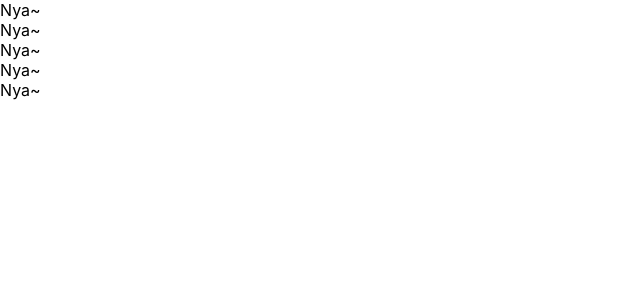
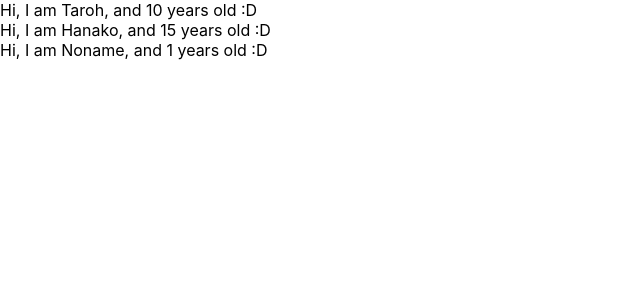
Before and after one commit to iamFujiYama/udemy-react-redux-crud-application, a React (Create React App) app: page / in a window 1280 px wide. Shown: the top 300 px of the page, without its empty margins (0-640 px from the left). Built offline with nearby package versions, Linux system fonts and the light colour scheme.

Commit message:
Learned about props

```diff
--- a/src/App.js
+++ b/src/App.js
@@ -1,33 +1,41 @@
-import React from 'react';
-
-// class App extends Component {
-//   render() {
-//     return (
-//       <Fragment>
-//         <label htmlFor="Foo"> Foo </label>
-//         <input id="Foo" type="button" onClick={ ()=> {alert('hi !')}} />
-//       </Fragment>
-//     )
-//   }
-// }
-
+import React, {Fragment} from 'react';
 
 const App = () => {
+  const users = [
+    {
+      name: "Taroh",
+      age: "10"
+    },
+    {
+      name: "Hanako",
+      age: "15"
+    },
+    {
+      name: "Noname",
+    }
+  ]
+
   return (
-    <div>
-      <Cat />
-      <Cat />
-      <Cat />
-      <Cat />
-      <Cat />
-    </div>
+    <Fragment>
+      {
+        users.map( (user, i)=> {
+            return (
+              <User name={user.name} age={user.age} key={i} />
+            )
+        })
+      }
+    </Fragment>
   )
 }
 
-const Cat = () => {
+const User = (p) => {
   return (
-    <div>Nya~</div>
+    <div>Hi, I am {p.name}, and {p.age} years old :D </div>
   )
 }
 
+User.defaultProps = {
+  age: 1
+}
+
 export default App;
```
